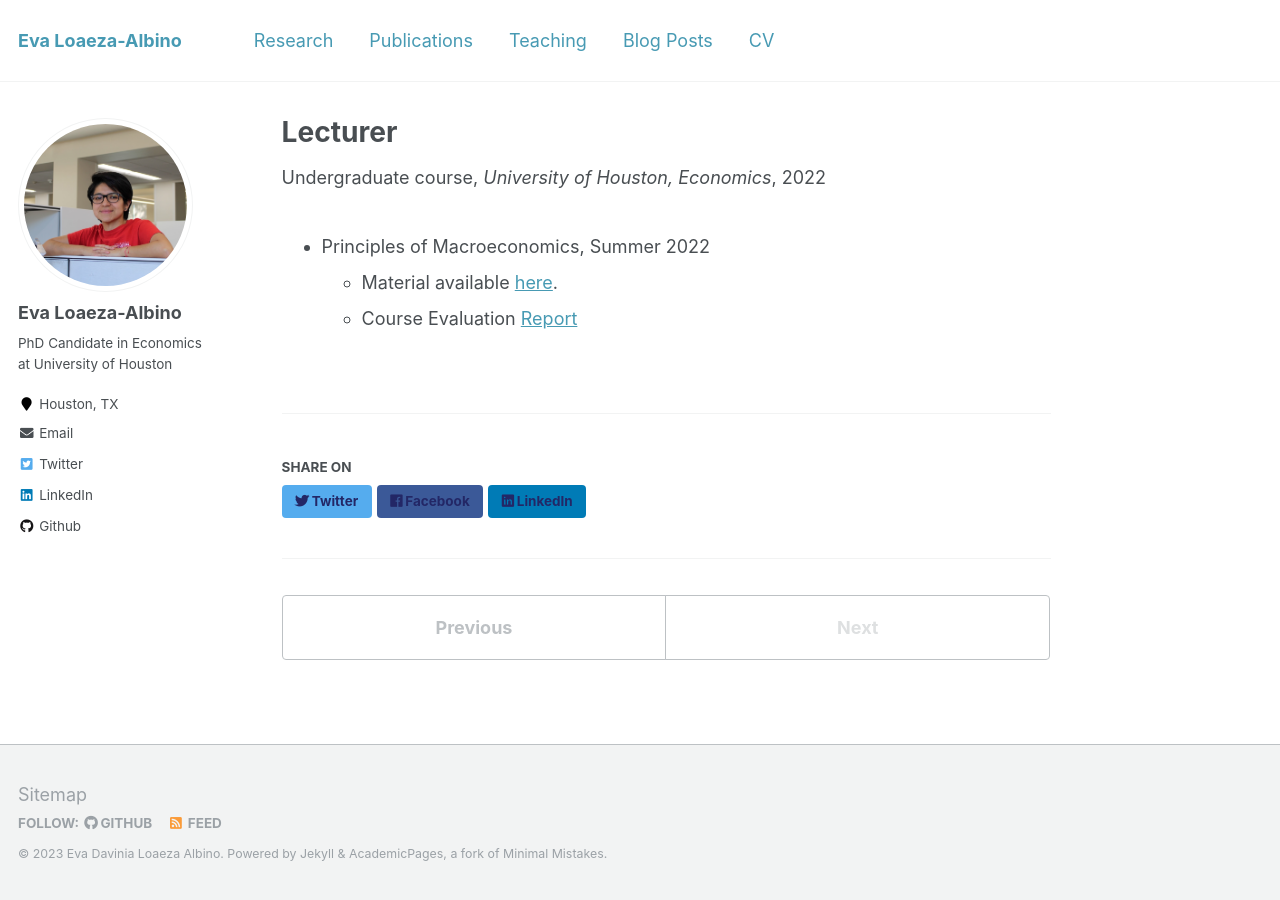
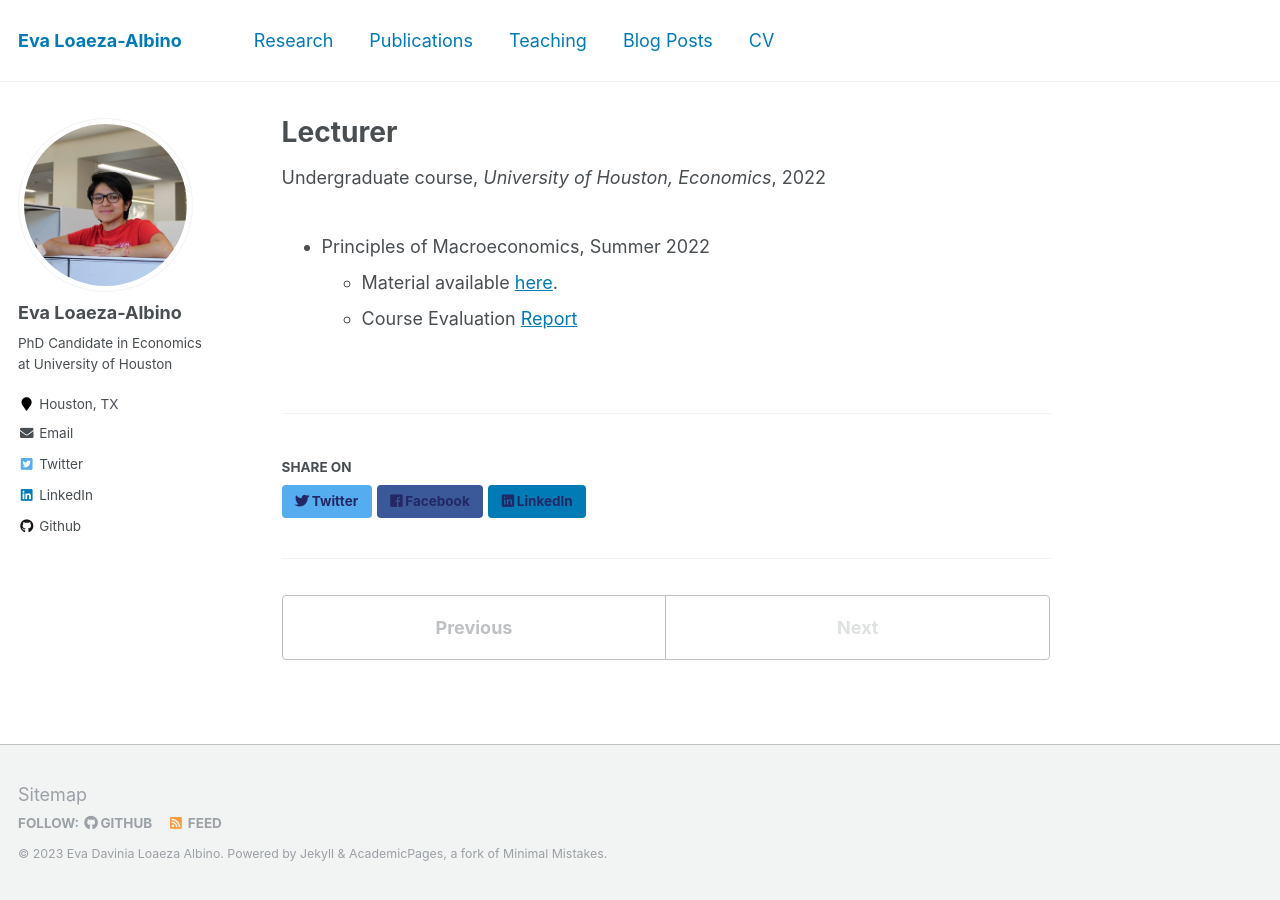
Before and after one commit to evaloaeza/evaloaeza.github.io, a Jekyll site: the page built from _teaching/2022-summer-teaching-1.md, in a window 1280 px wide. Built offline with Jekyll 4.4.1, drawn with Linux system fonts in a browser that asks for light colours.

Commit message:
Update _variables.scss

```diff
--- a/_sass/_variables.scss
+++ b/_sass/_variables.scss
@@ -91,10 +91,10 @@ $xing-color                 : #006567;
 
 
 /* links */
-$link-color                 : #479ab3;
+$link-color                 : #007bb6;
 $link-color-hover           : mix(#000, $link-color, 25%);
 $link-color-visited         : mix(#fff, $link-color, 25%);
-$masthead-link-color        : #479ab3;
+$masthead-link-color        : #007bb6;
 $masthead-link-color-hover  : mix(#000, $primary-color, 25%);
 
 
```
